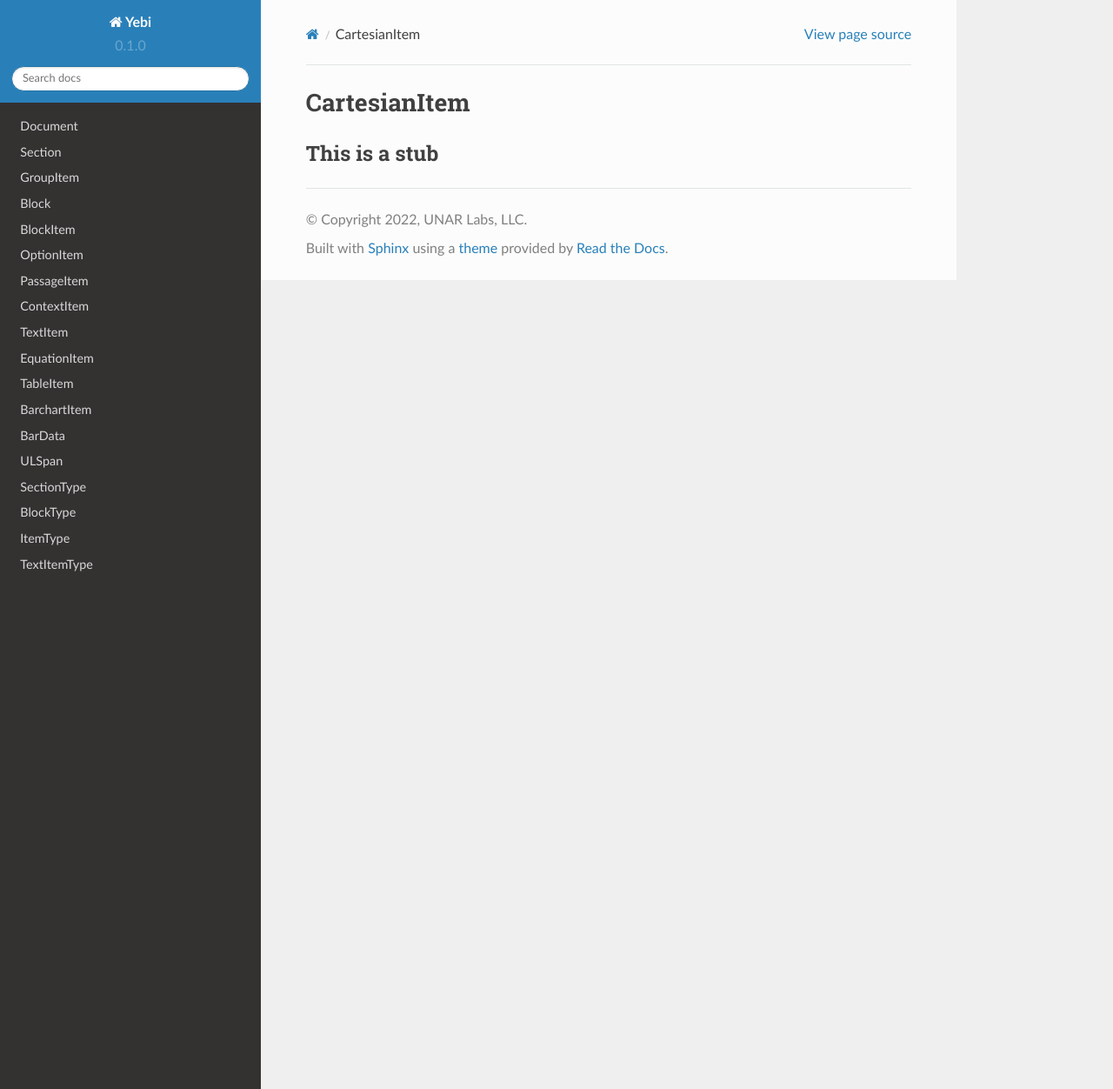
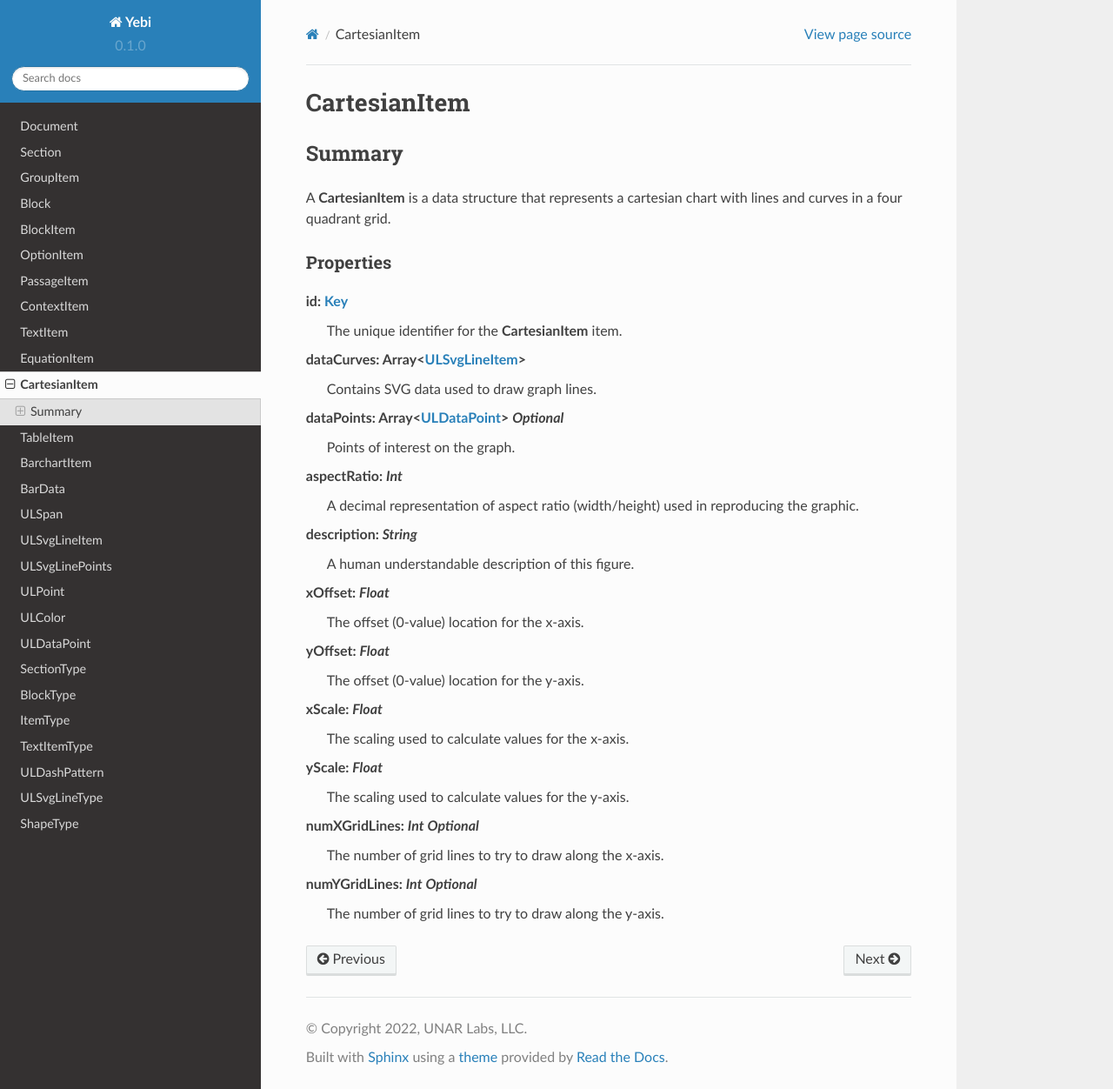
Before and after one commit to UNARDanielPratt/Yebi-Docs, a Sphinx documentation site: the page built from docs/source/cartesianitem.rst, in a window 1280 px wide and 1252 px high. Shown: the whole window at 87% size. Built offline with Sphinx 7.4.7 and the Read the Docs theme 2.0.0, drawn with Linux system fonts in a browser that asks for light colours.

Commit message:
feat: add support for cartesian graphs

```diff
--- a/docs/source/blocktype.rst
+++ b/docs/source/blocktype.rst
@@ -7,9 +7,8 @@ Summary
 
 An *Int* typed enum that representes the different section types.
 
-===========
 Enum Values
-===========
+-----------
 
 **context**: *0*
   A block item that references an item that is of the **Context** type.
--- a/docs/source/cartesianitem.rst
+++ b/docs/source/cartesianitem.rst
@@ -1,6 +1,46 @@
 CartesianItem
 =============
 
-==============
-This is a stub
-==============
+=======
+Summary
+=======
+
+A **CartesianItem** is a data structure that represents a cartesian
+chart with lines and curves in a four quadrant grid.
+
+Properties
+------------
+
+**id**: :doc:`key`
+  The unique identifier for the **CartesianItem** item.
+
+**dataCurves**: Array<:doc:`/ulsvglineitem`>
+  Contains SVG data used to draw graph lines.
+
+**dataPoints**: Array<:doc:`/uldatapoint`> *Optional*
+  Points of interest on the graph.
+
+**aspectRatio**: *Int*
+    A decimal representation of aspect ratio (width/height)
+    used in reproducing the graphic.
+
+**description**: *String*
+  A human understandable description of this figure.
+
+**xOffset**: *Float*
+  The offset (0-value) location for the x-axis.
+
+**yOffset**: *Float*
+  The offset (0-value) location for the y-axis.
+
+**xScale**: *Float*
+  The scaling used to calculate values for the x-axis.
+
+**yScale**: *Float*
+  The scaling used to calculate values for the y-axis.
+
+**numXGridLines**: *Int* *Optional*
+  The number of grid lines to try to draw along the x-axis.
+
+**numYGridLines**: *Int* *Optional*
+  The number of grid lines to try to draw along the y-axis.
```
Also changed, not shown: docs/source/index.rst (+9 -0 lines), docs/source/shapetype.rst (added, +20 -0 lines), docs/source/ulcolor.rst (added, +24 -0 lines), docs/source/uldashpattern.rst (added, +17 -0 lines), docs/source/uldatapoint.rst (added, +25 -0 lines), docs/source/ulpoint.rst (added, +21 -0 lines), docs/source/ulsvgdata.rst (added, +22 -0 lines), docs/source/ulsvglineitem.rst (added, +38 -0 lines), docs/source/ulsvglinepoints.rst (added, +21 -0 lines), docs/source/ulsvglinetype.rst (added, +24 -0 lines).
